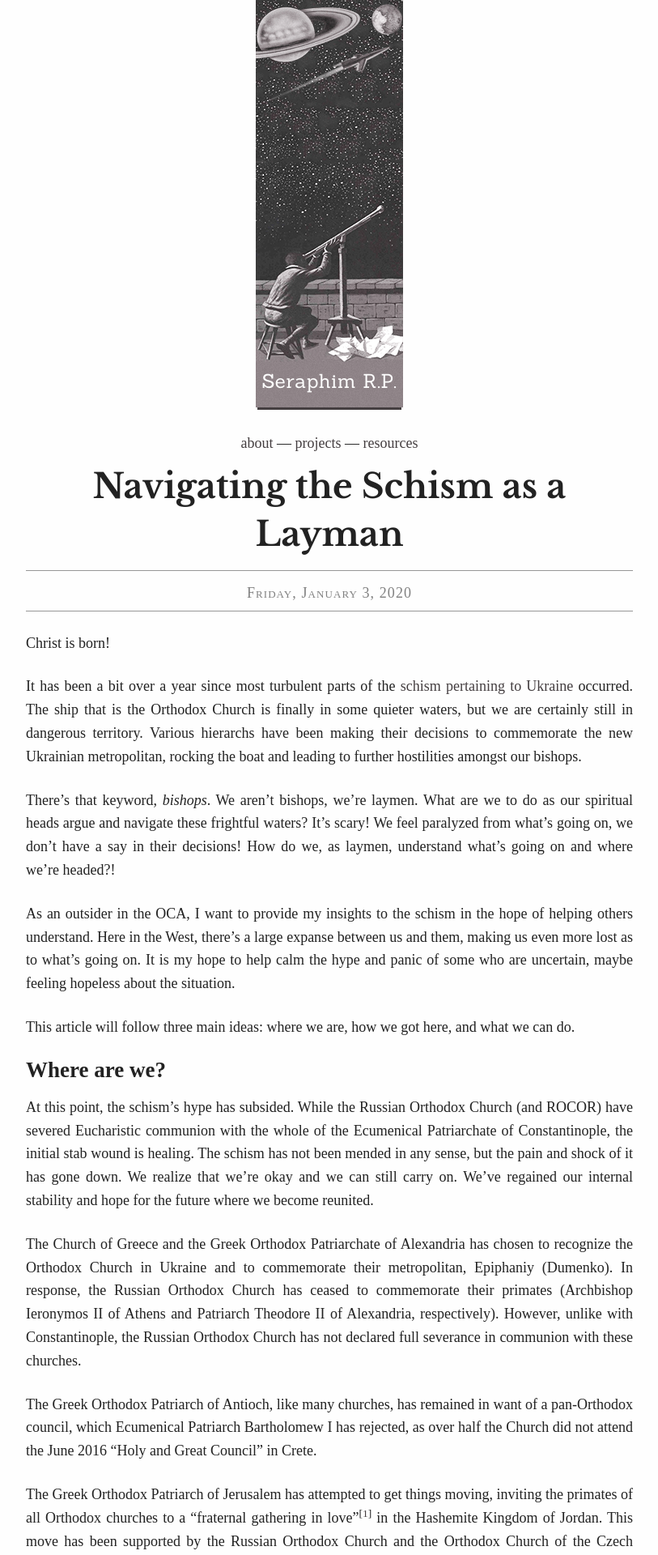
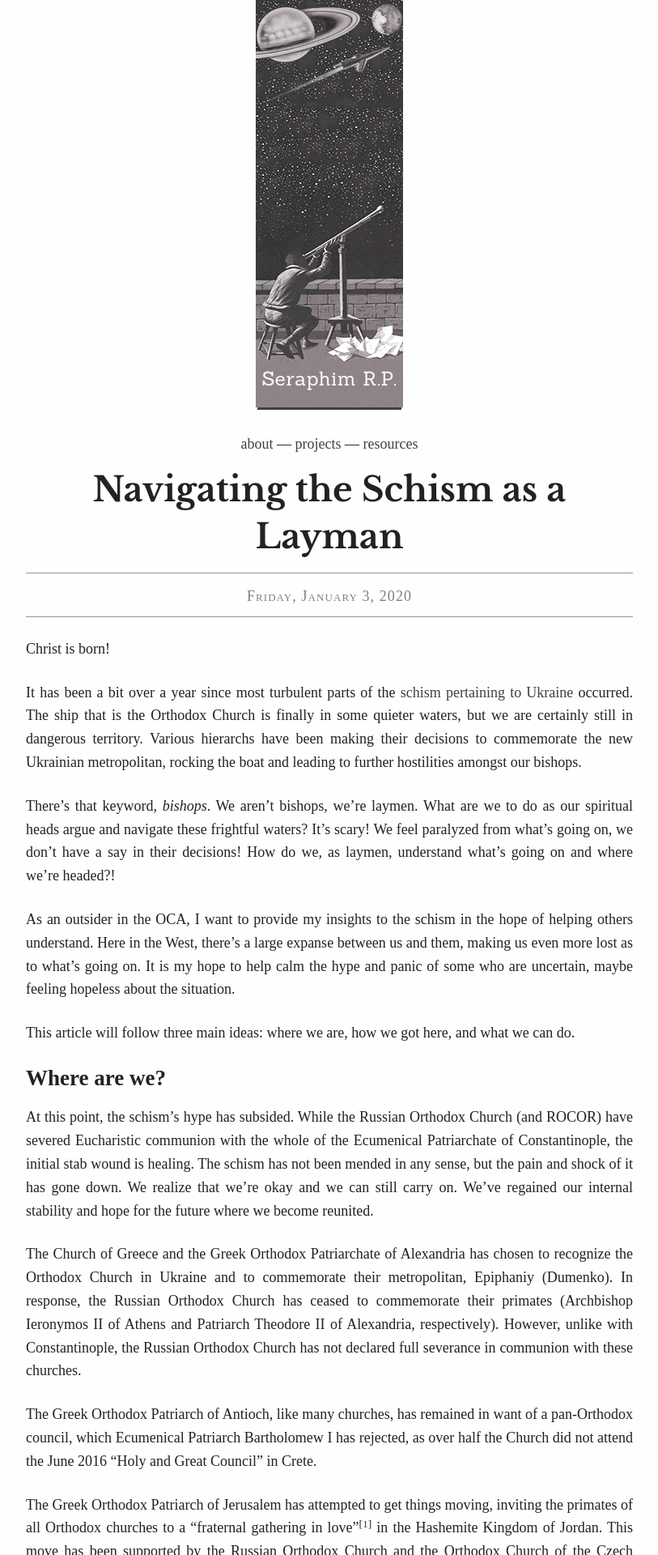
Before and after one commit to SeraphimRP/seraphimrp.github.io, a Jekyll site: the page built from index.html, in a window 1280 px wide. Shown: the top 1920 px of the page at 81% size, without its empty margins (233-1046 px from the left). Built offline with Jekyll 4.4.1, drawn with Linux system fonts in a browser that asks for light colours; the list of posts is cut into pages by our own code.

Commit message:
Update _base.scss

```diff
--- a/_sass/_base.scss
+++ b/_sass/_base.scss
@@ -43,3 +43,13 @@
 b, strong {
    font-size: 17px !important;
 }
+
+ul {
+    list-style-type: lower-greek;
+    list-style-position: inside;
+    margin-left: 30px;
+}
+
+* {
+    line-height: 1.2em;
+}
```
